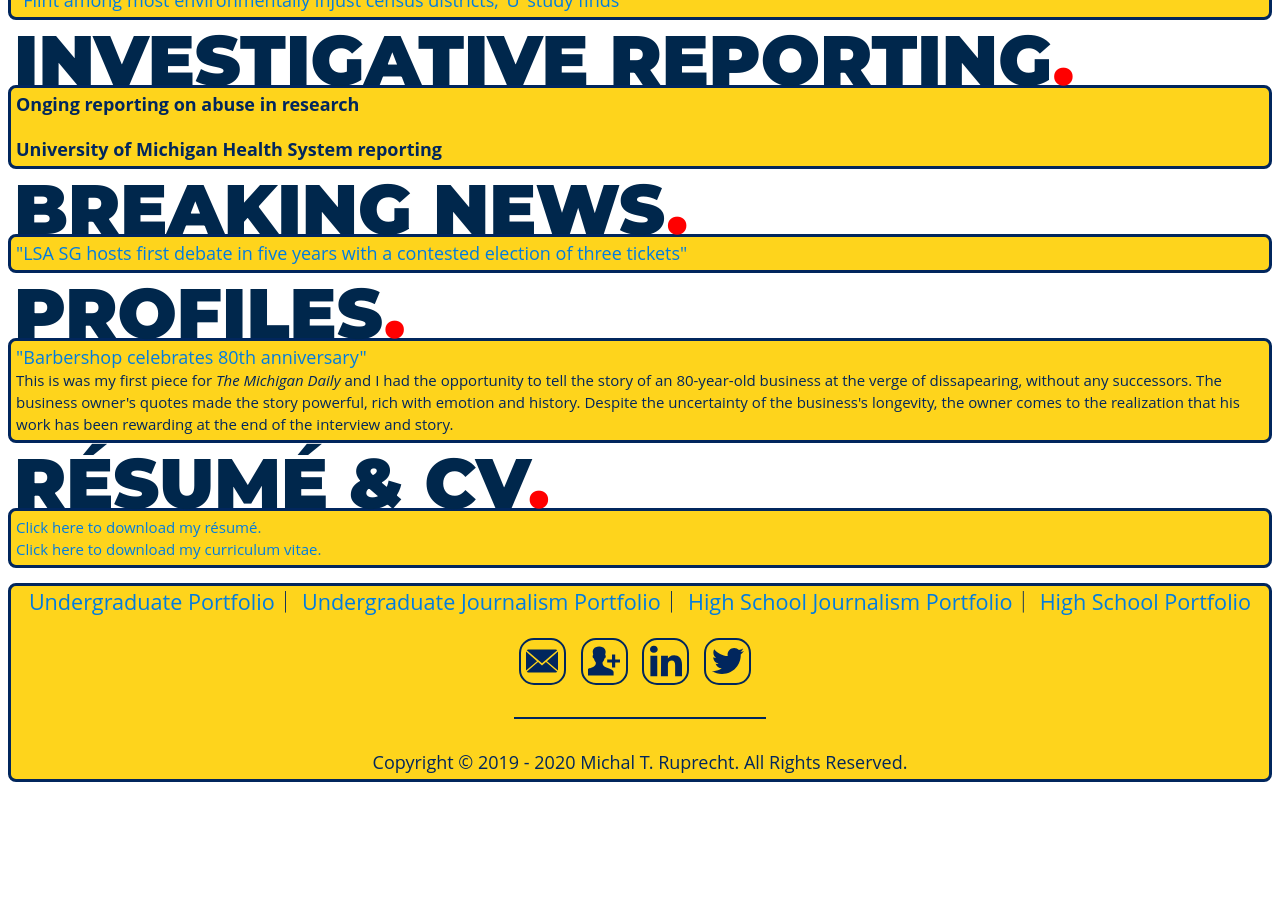
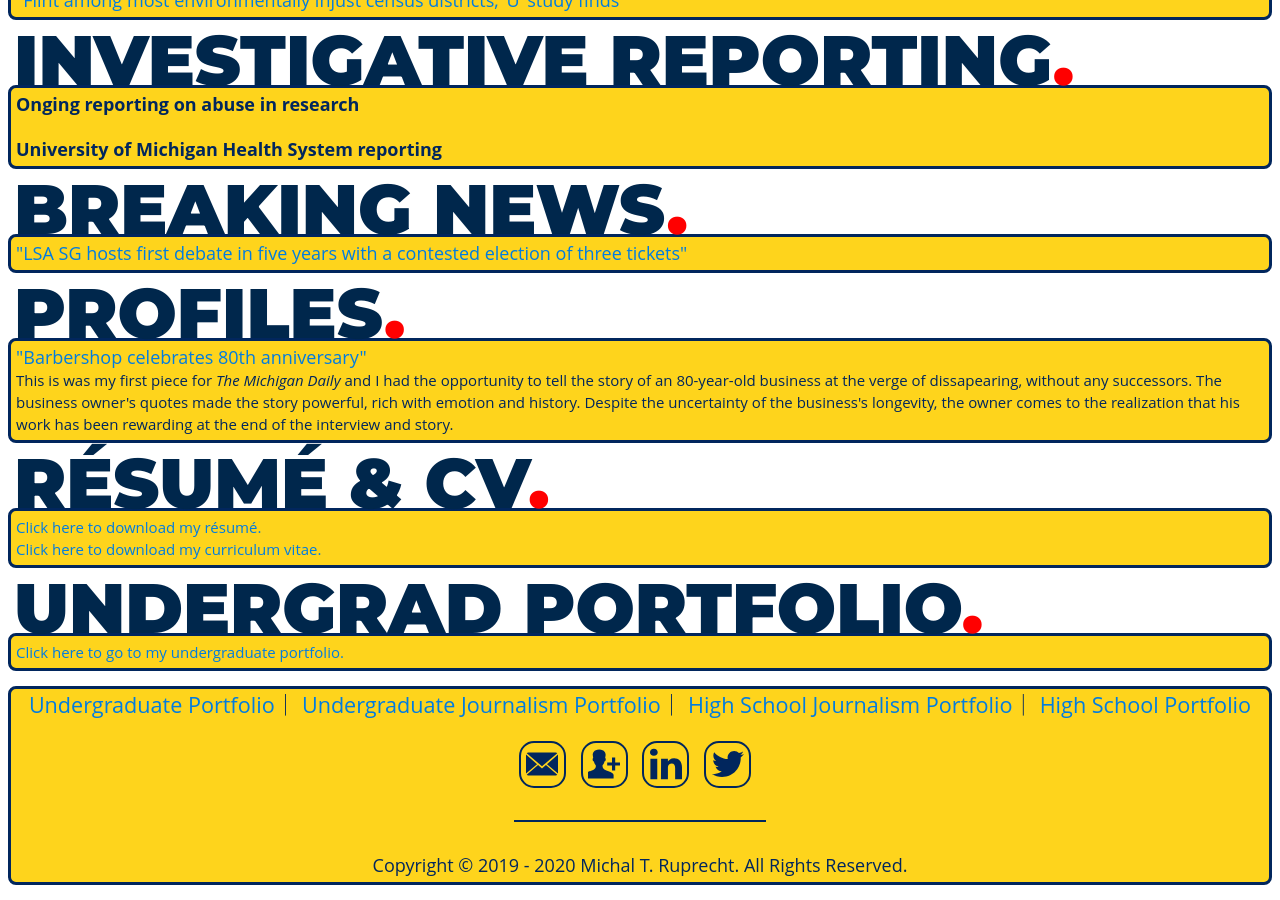
Before and after one commit to MichalRuprecht/michalruprecht.github.io, a Jekyll site: the page built from pages/journalism.html, in a window 1280 px wide and 900 px high, scrolled down 1456 px. Built offline with Jekyll 4.4.1, drawn with Linux system fonts in a browser that asks for light colours; before the commit the page ends 2253 px from its top, so only the background shows below that.

Commit message:
journalism.html

```diff
--- a/pages/journalism.html
+++ b/pages/journalism.html
@@ -68,5 +68,13 @@ title: Michal T. Ruprecht Official Website
       </h3>
       </div>
 
+      <div class="title">
+        UNDERGRAD PORTFOLIO<font color="#FF0000">.</font>
+      </div>
+      <div class="college">
+        <h3><a href="http://michalruprecht.com" target="_blank">Click here to go to my undergraduate portfolio.</a>
+      </h3>
+      </div>
+
     </body>
 </html>
```
